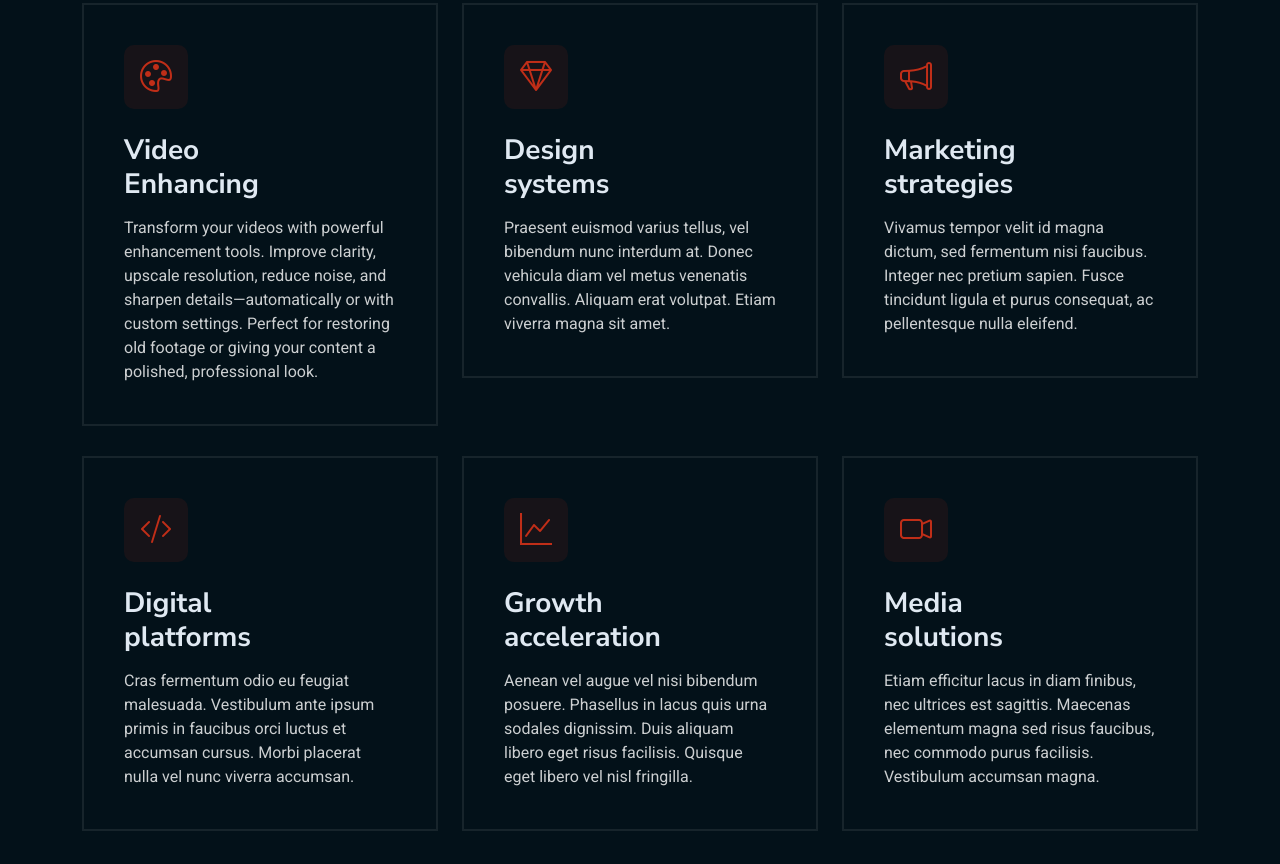
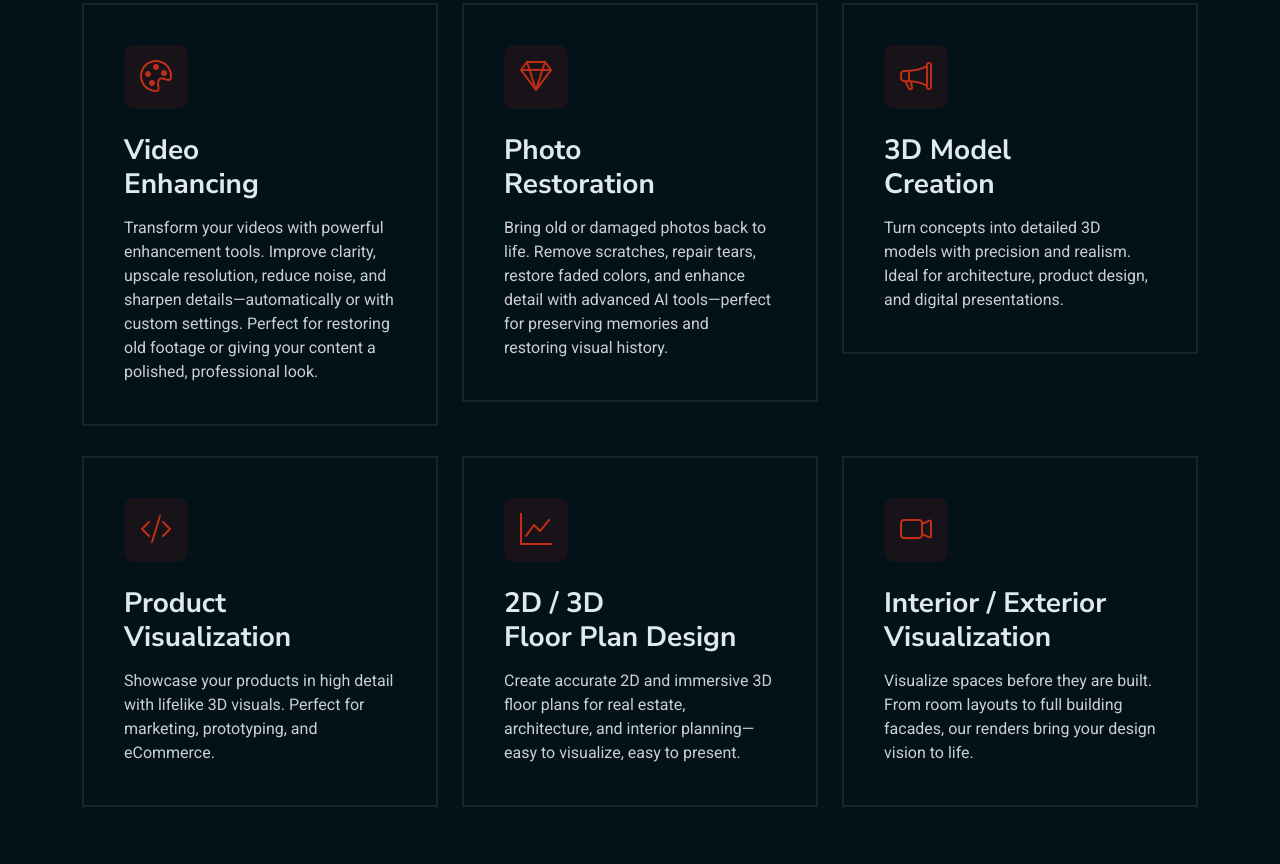
Before and after one commit to ovrsaikrishna/ovrsaikrishna.github.io, a plain HTML site: page index.html in a window 1280 px wide. Shown: the part 2400-3264 px from the top of the page. Drawn offline with Linux system fonts and the light colour scheme.

Commit message:
Updated the sub sections

```diff
--- a/index.html
+++ b/index.html
@@ -375,11 +375,11 @@
               </a>
               <h3>
                 <a href="service-details.html">
-                  Design <span>systems</span>
+                  Photo <span>Restoration</span>
                 </a>
               </h3>
               <p>
-                Praesent euismod varius tellus, vel bibendum nunc interdum at. Donec vehicula diam vel metus venenatis convallis. Aliquam erat volutpat. Etiam viverra magna sit amet.
+                Bring old or damaged photos back to life. Remove scratches, repair tears, restore faded colors, and enhance detail with advanced AI tools—perfect for preserving memories and restoring visual history.
               </p>
             </div>
           </div>
@@ -393,11 +393,11 @@
               </a>
               <h3>
                 <a href="service-details.html">
-                  Marketing <span>strategies</span>
+                  3D Model <span>Creation</span>
                 </a>
               </h3>
               <p>
-                Vivamus tempor velit id magna dictum, sed fermentum nisi faucibus. Integer nec pretium sapien. Fusce tincidunt ligula et purus consequat, ac pellentesque nulla eleifend.
+                Turn concepts into detailed 3D models with precision and realism. Ideal for architecture, product design, and digital presentations.
               </p>
             </div>
           </div>
@@ -411,11 +411,11 @@
               </a>
               <h3>
                 <a href="service-details.html">
-                  Digital <span>platforms</span>
+                  Product <span>Visualization</span>
                 </a>
               </h3>
               <p>
-                Cras fermentum odio eu feugiat malesuada. Vestibulum ante ipsum primis in faucibus orci luctus et accumsan cursus. Morbi placerat nulla vel nunc viverra accumsan.
+                Showcase your products in high detail with lifelike 3D visuals. Perfect for marketing, prototyping, and eCommerce.
               </p>
             </div>
           </div>
@@ -429,11 +429,11 @@
               </a>
               <h3>
                 <a href="service-details.html">
-                  Growth <span>acceleration</span>
+                   2D / 3D <span>Floor Plan Design</span>
                 </a>
               </h3>
               <p>
-                Aenean vel augue vel nisi bibendum posuere. Phasellus in lacus quis urna sodales dignissim. Duis aliquam libero eget risus facilisis. Quisque eget libero vel nisl fringilla.
+                Create accurate 2D and immersive 3D floor plans for real estate, architecture, and interior planning—easy to visualize, easy to present.
               </p>
             </div>
           </div>
@@ -447,11 +447,13 @@
               </a>
               <h3>
                 <a href="service-details.html">
-                  Media <span>solutions</span>
+                  Interior / Exterior <span>Visualization</span>
                 </a>
               </h3>
               <p>
-                Etiam efficitur lacus in diam finibus, nec ultrices est sagittis. Maecenas elementum magna sed risus faucibus, nec commodo purus facilisis. Vestibulum accumsan magna.
+                Visualize spaces before they are built. From room layouts to full building facades, our renders bring your design vision to life.
+
+
               </p>
             </div>
           </div>
```
